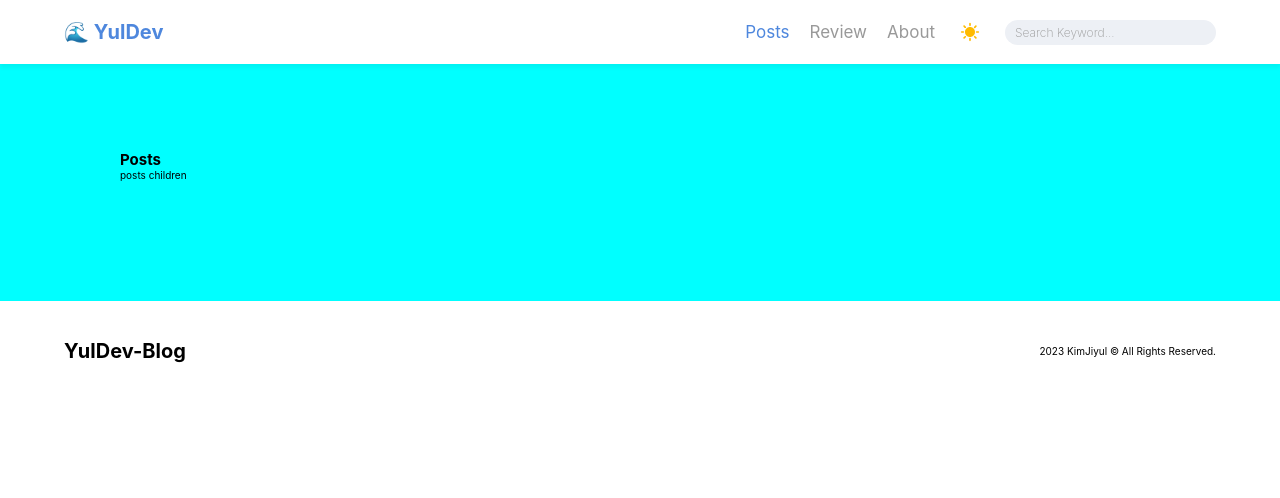
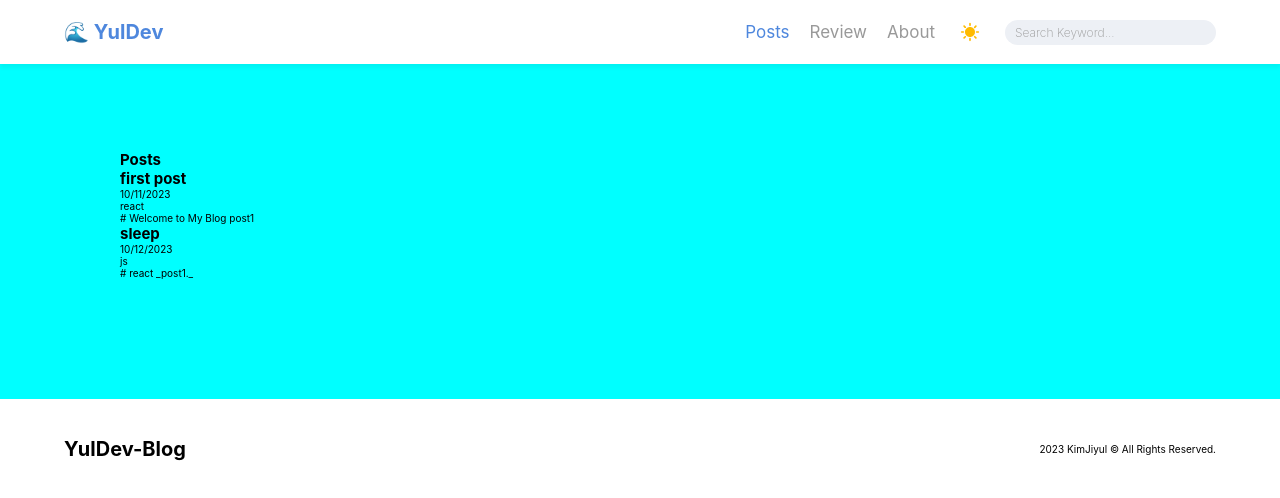
Before and after one commit to yul-dev-k/yul-dev-blog, a React (Create React App) app: page /posts in a window 1280 px wide. Shown: the top 498 px of the page. Built offline with nearby package versions, Linux system fonts and the light colour scheme; a web font is replaced by a local one.

Commit message:
Feat: posts.json 화면에 뿌려주도록 코드 수정

```diff
--- a/src/components/sub/posts/Posts.jsx
+++ b/src/components/sub/posts/Posts.jsx
@@ -1,6 +1,24 @@
 import Layout from "../../common/layout/Layout";
 import "./Posts.scss";
+import postList from "../../../posts.json";
+
+function Post({ post }) {
+  return (
+    <>
+      <h1>{post.title}</h1>
+      <span>{post.date}</span>
+      <div>{post.tags}</div>
+      <div>{post.content}</div>
+    </>
+  );
+}
 
 export default function Posts() {
-  return <Layout title={"Posts"}>posts children</Layout>;
+  return (
+    <Layout title={"Posts"}>
+      {postList.map((post) => (
+        <Post post={post} key={post.id} />
+      ))}
+    </Layout>
+  );
 }
--- /dev/null
+++ b/src/posts.json
@@ -0,0 +1 @@
+[{"id":1,"title":"first post\r","date":"10/11/2023\r","tags":"react\r","serises":"test\r","content":"\r\n# Welcome to My Blog\r\n\r\npost1\r\n"},{"id":2,"title":"sleep\r","date":"10/12/2023\r","tags":"js\r","serises":"null\r","content":"\r\n# react\r\n\r\n_post1._\r\n"}]
```
